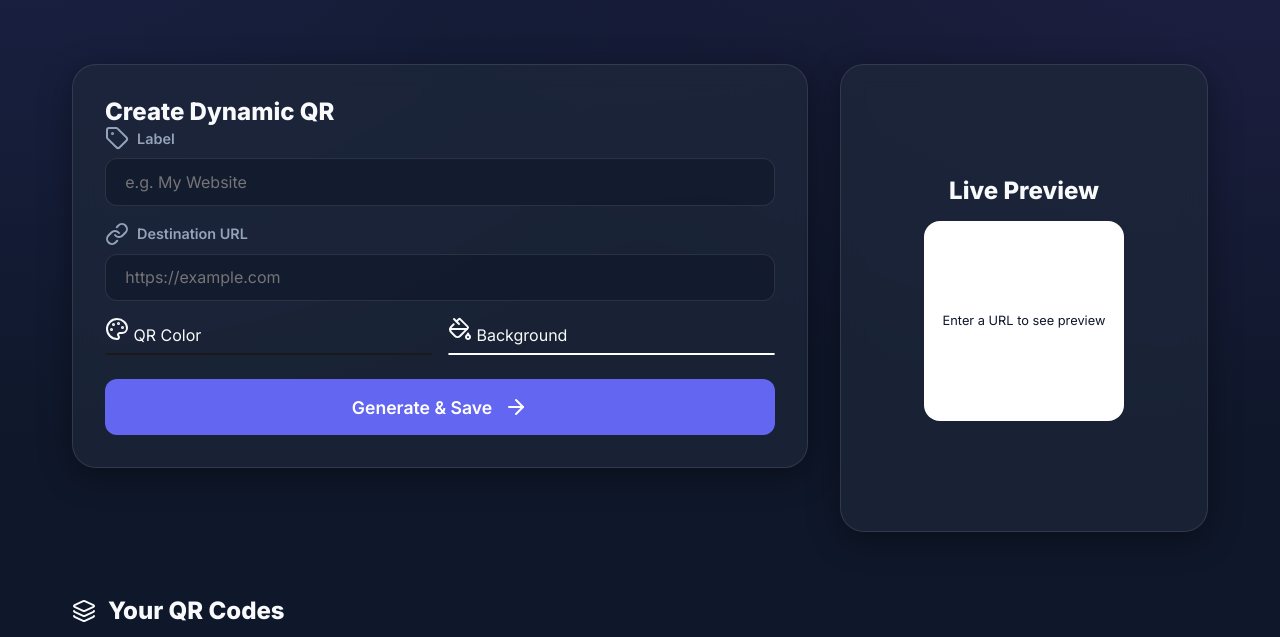
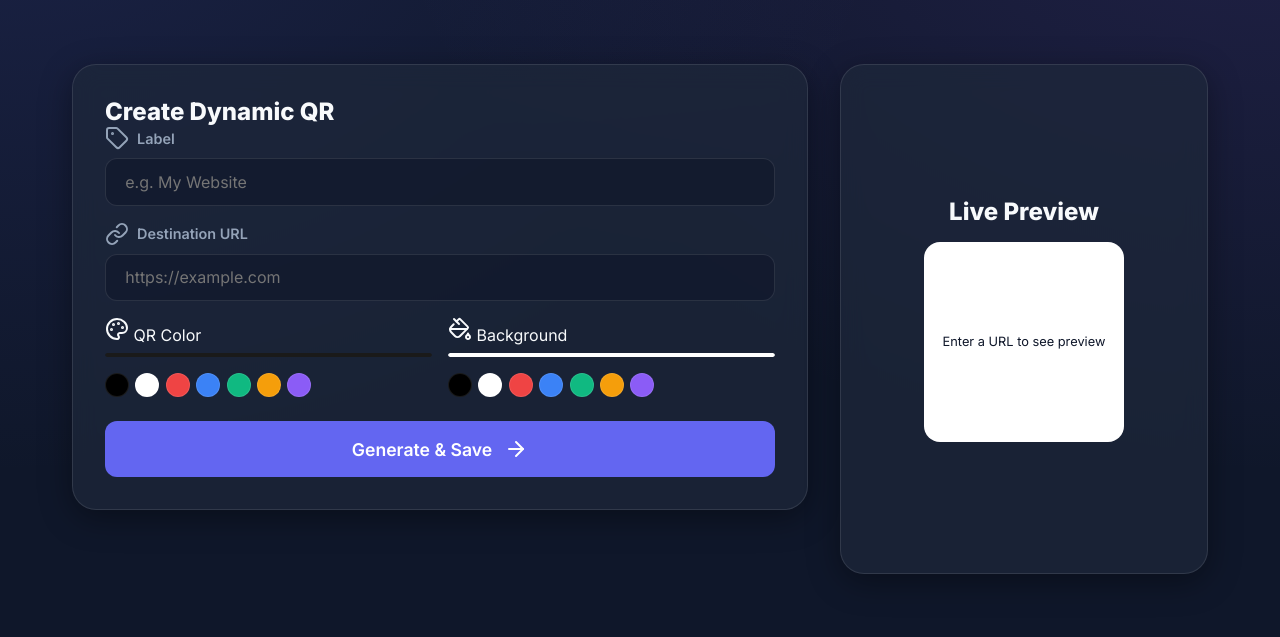
Before and after one commit to naman-pasricha/Dynamic_QR_Code, a Flask app: page / in a window 1280 px wide. Shown: the part 180-817 px from the top of the page. Run offline with Flask 3, Linux system fonts and the light colour scheme; data that the repository does not hold is empty.

Commit message:
Improve color picker UI and add 7-color palette

```diff
--- a/templates/index.html
+++ b/templates/index.html
@@ -180,8 +180,28 @@
         }
 
         input[type="color"]::-webkit-color-swatch {
+            border: 2px solid var(--border-color);
+            border-radius: 0.5rem;
+        }
+
+        .palette {
+            display: flex;
+            gap: 0.4rem;
+            margin-top: 0.5rem;
+            flex-wrap: wrap;
+        }
+
+        .swatch {
+            width: 24px;
+            height: 24px;
+            border-radius: 50%;
             border: 1px solid var(--border-color);
-            border-radius: 0.5rem;
+            cursor: pointer;
+            transition: transform 0.2s ease;
+        }
+
+        .swatch:hover {
+            transform: scale(1.2);
         }
 
         .main-submit {
@@ -383,10 +403,28 @@
                             <div class="color-field">
                                 <label><i data-lucide="palette"></i> QR Color</label>
                                 <input type="color" name="fill_color" id="fillColor" value="#000000">
+                                <div class="palette" data-target="fillColor">
+                                    <div class="swatch" style="background: #000000;" data-color="#000000"></div>
+                                    <div class="swatch" style="background: #ffffff;" data-color="#ffffff"></div>
+                                    <div class="swatch" style="background: #ef4444;" data-color="#ef4444"></div>
+                                    <div class="swatch" style="background: #3b82f6;" data-color="#3b82f6"></div>
+                                    <div class="swatch" style="background: #10b981;" data-color="#10b981"></div>
+                                    <div class="swatch" style="background: #f59e0b;" data-color="#f59e0b"></div>
+                                    <div class="swatch" style="background: #8b5cf6;" data-color="#8b5cf6"></div>
+                                </div>
                             </div>
                             <div class="color-field">
                                 <label><i data-lucide="paint-bucket"></i> Background</label>
                                 <input type="color" name="back_color" id="backColor" value="#ffffff">
+                                <div class="palette" data-target="backColor">
+                                    <div class="swatch" style="background: #000000;" data-color="#000000"></div>
+                                    <div class="swatch" style="background: #ffffff;" data-color="#ffffff"></div>
+                                    <div class="swatch" style="background: #ef4444;" data-color="#ef4444"></div>
+                                    <div class="swatch" style="background: #3b82f6;" data-color="#3b82f6"></div>
+                                    <div class="swatch" style="background: #10b981;" data-color="#10b981"></div>
+                                    <div class="swatch" style="background: #f59e0b;" data-color="#f59e0b"></div>
+                                    <div class="swatch" style="background: #8b5cf6;" data-color="#8b5cf6"></div>
+                                </div>
                             </div>
                         </div>
                     </div>
@@ -457,10 +495,28 @@
                     <div class="color-field">
                         <label style="display: block; margin-bottom: 0.5rem; color: var(--text-muted);">QR Color</label>
                         <input type="color" name="fill_color" id="editFill">
+                        <div class="palette" data-target="editFill">
+                            <div class="swatch" style="background: #000000;" data-color="#000000"></div>
+                            <div class="swatch" style="background: #ffffff;" data-color="#ffffff"></div>
+                            <div class="swatch" style="background: #ef4444;" data-color="#ef4444"></div>
+                            <div class="swatch" style="background: #3b82f6;" data-color="#3b82f6"></div>
+                            <div class="swatch" style="background: #10b981;" data-color="#10b981"></div>
+                            <div class="swatch" style="background: #f59e0b;" data-color="#f59e0b"></div>
+                            <div class="swatch" style="background: #8b5cf6;" data-color="#8b5cf6"></div>
+                        </div>
                     </div>
                     <div class="color-field">
                         <label style="display: block; margin-bottom: 0.5rem; color: var(--text-muted);">Background</label>
                         <input type="color" name="back_color" id="editBack">
+                        <div class="palette" data-target="editBack">
+                            <div class="swatch" style="background: #000000;" data-color="#000000"></div>
+                            <div class="swatch" style="background: #ffffff;" data-color="#ffffff"></div>
+                            <div class="swatch" style="background: #ef4444;" data-color="#ef4444"></div>
+                            <div class="swatch" style="background: #3b82f6;" data-color="#3b82f6"></div>
+                            <div class="swatch" style="background: #10b981;" data-color="#10b981"></div>
+                            <div class="swatch" style="background: #f59e0b;" data-color="#f59e0b"></div>
+                            <div class="swatch" style="background: #8b5cf6;" data-color="#8b5cf6"></div>
+                        </div>
                     </div>
                 </div>
                 <div style="display: flex; gap: 1rem; width: 100%; margin-top: 1rem;">
@@ -510,6 +566,22 @@
         fillColor.addEventListener('input', updatePreview);
         backColor.addEventListener('input', updatePreview);
 
+        // Palette logic
+        document.querySelectorAll('.swatch').forEach(swatch => {
+            swatch.addEventListener('click', (e) => {
+                const color = e.target.getAttribute('data-color');
+                const targetId = e.target.parentElement.getAttribute('data-target');
+                const input = document.getElementById(targetId);
+                if (input) {
+                    input.value = color;
+                    // Trigger preview update if it's the main form
+                    if (targetId === 'fillColor' || targetId === 'backColor') {
+                        updatePreview();
+                    }
+                }
+            });
+        });
+
         function openEditModal(id, label, url, fill, back) {
             const modal = document.getElementById('editModal');
             const form = document.getElementById('editForm');
```
